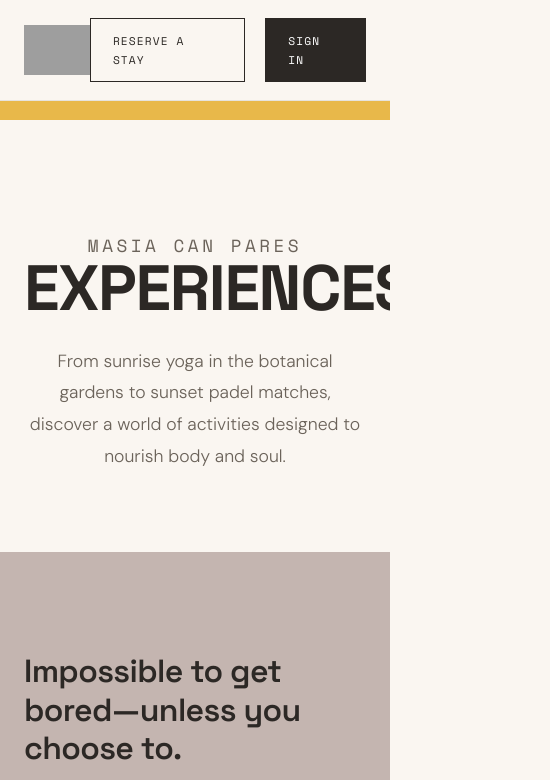
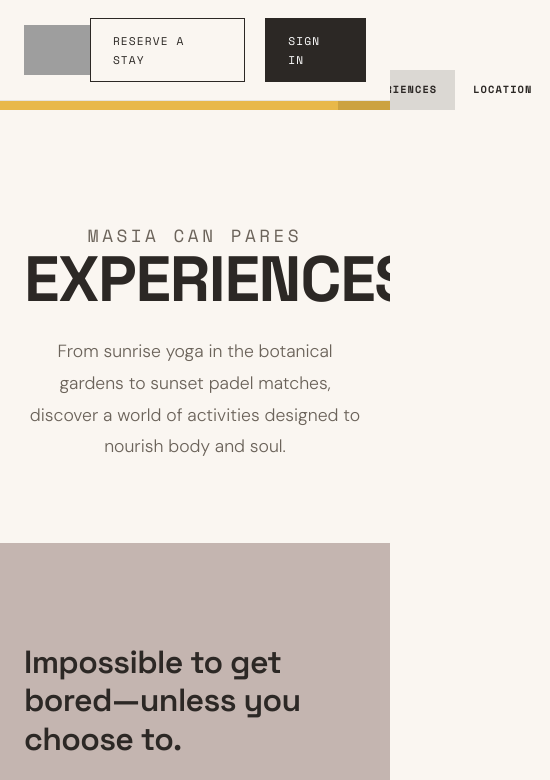
Before and after one commit to martinoh-ai/cp, a plain HTML site: page experiences.html in a window 390 px wide. Shown: the top 780 px of the page, 550 px wide, since content can reach past the window. Drawn offline with nearby package versions, Linux system fonts and the light colour scheme; grey boxes are pictures that could not be loaded.

Commit message:
Add files via upload

```diff
--- a/experiences.html
+++ b/experiences.html
@@ -5,13 +5,11 @@
     <meta name="viewport" content="width=device-width, initial-scale=1.0">
     <title>Experiences | Masia Can Pares - Activities, Wellness & Adventures near Barcelona</title>
     <meta name="description" content="Discover experiences at Masia Can Pares: cycling routes, hiking trails, yoga sessions, padel at CPI Roquetes, climbing, wellness treatments, and cultural visits to Sitges and Vilanova museums.">
-
     <!-- Fonts: Space Grotesk (similar to Boogy Brut), Space Mono (similar to Suisse Int'l Mono), DM Sans (similar to Neue Montreal) -->
     <link rel="preconnect" href="https://fonts.googleapis.com">
     <link rel="preconnect" href="https://fonts.gstatic.com" crossorigin>
     <link href="https://fonts.googleapis.com/css2?family=Space+Grotesk:wght@400;500;600;700&family=Space+Mono:wght@400;700&family=DM+Sans:ital,wght@0,300;0,400;0,500;1,300&display=swap" rel="stylesheet">
     <link rel="icon" type="image/png" href="https://images.squarespace-cdn.com/content/v1/66d829452bae803f6b32068e/8fb7c7fc-6e43-406c-b1c0-a65a59062cf6/CanPares_2-01.png?format=100w">
-
     <style>
         :root {
             --color-cream: #FAF6F1;
@@ -23,13 +21,11 @@
             --color-charcoal: #2C2825;
             --color-text: #2C2825;
             --color-text-light: #6B635A;
-
             /* Font families - approximating the requested fonts with Google Fonts */
             --font-display: 'Space Grotesk', sans-serif; /* Similar to Boogy Brut Poster */
             --font-mono: 'Space Mono', monospace; /* Similar to Suisse Int'l Mono */
             --font-body: 'DM Sans', sans-serif; /* Similar to Neue Montreal */
         }
-
         *, *::before, *::after { margin: 0; padding: 0; box-sizing: border-box; }
         html { scroll-behavior: smooth; }
         body {
@@ -41,7 +37,6 @@
         }
         img { max-width: 100%; height: auto; display: block; }
         a { color: inherit; text-decoration: none; }
-
         h1 {
             font-family: var(--font-display);
             font-weight: 700;
@@ -59,14 +54,11 @@
             font-family: var(--font-display);
             font-weight: 600;
         }
-
         .container { max-width: 1400px; margin: 0 auto; padding: 0 clamp(24px, 5vw, 60px); }
-
         /* Header */
         .header { position: fixed; top: 0; left: 0; right: 0; z-index: 1000; padding: 18px 0; background: var(--color-cream); border-bottom: 1px solid rgba(0,0,0,0.08); }
         .header__inner { display: flex; justify-content: space-between; align-items: center; }
         .header__logo img { height: 50px; width: auto; }
-
         .header__right { display: flex; align-items: center; gap: 20px; }
         .header__link { font-family: var(--font-mono); font-size: 0.7rem; letter-spacing: 0.12em; text-transform: uppercase; }
         .header__lang { font-family: var(--font-mono); font-size: 0.7rem; letter-spacing: 0.1em; text-transform: uppercase; display: flex; align-items: center; gap: 4px; }
@@ -77,14 +69,11 @@
         /* Secondary Nav - Gold */
         .section-nav { position: sticky; top: 70px; z-index: 999; background: var(--color-mustard); }
         .section-nav__inner { display: flex; justify-content: center; }
-        .section-nav__links { display: flex; list-style: none; overflow-x: auto; scrollbar-width: none; margin: 0; padding: 0; }
-        .section-nav__links::-webkit-scrollbar { display: none; }
-        .section-nav__links li { display: flex; }
-        .section-nav__links::-webkit-scrollbar { display: none; }
-        .section-nav__link { display: flex; align-items: center; padding: 18px 35px; font-family: var(--font-mono); font-size: 0.75rem; font-weight: 700; letter-spacing: 0.1em; text-transform: uppercase; color: var(--color-charcoal); white-space: nowrap; }
+        .section-nav__links { display: flex; list-style: none; margin: 0; padding: 0; }
+        .section-nav__links li { display: flex; align-items: center; }
+        .section-nav__link { padding: 15px 35px 19px; font-family: var(--font-mono); font-size: 0.75rem; font-weight: 700; letter-spacing: 0.1em; text-transform: uppercase; color: var(--color-charcoal); white-space: nowrap; line-height: 1; }
         .section-nav__link:hover { background: rgba(0,0,0,0.08); }
         .section-nav__link.active { background: rgba(0,0,0,0.12); }
-
         /* Page Hero */
         .page-hero {
             padding: 180px 0 80px;
@@ -113,7 +102,6 @@
             margin: 0 auto;
             line-height: 1.8;
         }
-
         /* Intro Section */
         .intro-exp { padding: 100px 0; background: var(--color-mauve); }
         .intro-exp__grid { display: grid; grid-template-columns: 1fr 1fr; gap: 80px; align-items: center; }
@@ -212,7 +200,6 @@
             text-transform: uppercase;
             line-height: 1.4;
         }
-
         /* Experience Section Base */
         .exp-section {
             padding: 100px 0;
@@ -221,7 +208,6 @@
         .exp-section--sage { background: var(--color-sage); }
         .exp-section--mustard { background: var(--color-mustard); }
         .exp-section--mauve { background: var(--color-mauve); }
-
         .exp-section__header {
             text-align: center;
             margin-bottom: 60px;
@@ -251,7 +237,6 @@
             max-width: 580px;
             margin: 0 auto;
         }
-
         /* Activity Cards */
         .activities {
             display: grid;
@@ -315,7 +300,6 @@
             height: 16px;
             color: var(--color-terracotta);
         }
-
         /* Routes Section - Dark */
         .routes {
             padding: 100px 0;
@@ -390,7 +374,6 @@
             opacity: 0.6;
             line-height: 1.6;
         }
-
         /* Wellness Section - Sage */
         .wellness {
             padding: 100px 0;
@@ -452,7 +435,6 @@
             object-fit: cover;
             min-height: 500px;
         }
-
         /* Culture Section */
         .culture {
             padding: 100px 0;
@@ -513,7 +495,6 @@
             color: var(--color-text-light);
             line-height: 1.6;
         }
-
         /* CTA */
         .cta {
             padding: 100px 0;
@@ -548,7 +529,6 @@
             color: var(--color-charcoal);
             font-weight: 700;
         }
-
         /* Footer */
         .footer { background: var(--color-charcoal); color: white; padding: 60px 0 30px; text-align: center; border-top: 1px solid rgba(255,255,255,0.1); }
         .footer__logo { display: block; margin-bottom: 25px; }
@@ -557,7 +537,6 @@
         .footer__link { font-family: var(--font-mono); font-size: 0.7rem; letter-spacing: 0.1em; text-transform: uppercase; opacity: 0.6; }
         .footer__link:hover { opacity: 1; }
         .footer__bottom { padding-top: 30px; border-top: 1px solid rgba(255,255,255,0.1); font-size: 0.75rem; opacity: 0.4; }
-
         @media (max-width: 1024px) {
             .intro-exp__grid, .intro__grid, .wellness__grid { grid-template-columns: 1fr; }
             .routes__grid { grid-template-columns: 1fr 1fr; }
@@ -566,7 +545,7 @@
         }
         @media (max-width: 768px) {
             .header__link, .header__lang { display: none; }
-            .section-nav__link { padding: 16px 18px; font-size: 0.65rem; }
+            .section-nav__link { padding: 14px 18px 16px; font-size: 0.65rem; }
             .intro__stats { flex-wrap: wrap; gap: 25px; }
             .routes__grid { grid-template-columns: 1fr; }
             .culture__grid { grid-template-columns: 1fr; }
@@ -587,7 +566,6 @@
             </div>
         </div>
     </header>
-
     <nav class="section-nav">
         <div class="section-nav__inner">
             <ul class="section-nav__links">
@@ -601,7 +579,6 @@
             </ul>
         </div>
     </nav>
-
     <section class="page-hero">
         <div class="container">
             <p class="page-hero__overline">Masia Can Pares</p>
@@ -609,7 +586,6 @@
             <p>From sunrise yoga in the botanical gardens to sunset padel matches, discover a world of activities designed to nourish body and soul.</p>
         </div>
     </section>
-
     <!-- Intro Section -->
     <section class="intro-exp">
         <div class="container">
@@ -634,9 +610,7 @@
             </div>
         </div>
     </section>
-
     <!-- Outdoor Activities - Cream -->
-
     <section class="culture">
         <div class="container">
             <div class="culture__header">
@@ -677,7 +651,6 @@
             </div>
         </div>
     </section>
-
     <section class="wellness">
         <div class="container">
             <div class="wellness__grid">
@@ -685,7 +658,6 @@
                     <h2>Body & Soul</h2>
                     <h3>Wellness Experiences</h3>
                     <p class="wellness__text">Transform your stay into a journey of renewal. We can arrange personalized wellness experiences from private yoga sessions in the garden to professional massage treatments and facials with expert therapists.</p>
-
                     <div class="wellness__services">
                         <div class="wellness__service">
                             <div class="wellness__service-icon">
@@ -731,9 +703,7 @@
             </div>
         </div>
     </section>
-
     <!-- Culture Section -->
-
     <section class="exp-section exp-section--cream">
         <div class="container">
             <div class="exp-section__header">
@@ -743,7 +713,6 @@
                 <h1 class="exp-section__title">Outdoor Adventures</h1>
                 <p class="exp-section__subtitle">The surrounding countryside offers endless possibilities for cycling, running, and hiking. We provide detailed routes and maps for all fitness levels.</p>
             </div>
-
             <div class="activities">
                 <div class="activity">
                     <span class="activity__number">01</span>
@@ -758,7 +727,6 @@
                         All Fitness Levels
                     </div>
                 </div>
-
                 <div class="activity">
                     <span class="activity__number">02</span>
                     <h3 class="activity__title">Trail Running & Jogging</h3>
@@ -772,7 +740,6 @@
                         Pro Athletics Track Nearby
                     </div>
                 </div>
-
                 <div class="activity">
                     <span class="activity__number">03</span>
                     <h3 class="activity__title">Nature Walks & Hiking</h3>
@@ -789,7 +756,6 @@
             </div>
         </div>
     </section>
-
     <!-- Routes Section - Dark -->
     <section class="routes">
         <div class="container">
@@ -829,7 +795,6 @@
             </div>
         </div>
     </section>
-
     <!-- Sports Section - Mustard -->
     <section class="exp-section exp-section--mustard">
         <div class="container">
@@ -840,7 +805,6 @@
                 <h1 class="exp-section__title">Sports & Training</h1>
                 <p class="exp-section__subtitle">World-class facilities just minutes away. From padel to climbing, train like a pro in the Catalan sunshine.</p>
             </div>
-
             <div class="activities">
                 <div class="activity">
                     <span class="activity__number">01</span>
@@ -855,7 +819,6 @@
                         Pro Coaches Available
                     </div>
                 </div>
-
                 <div class="activity">
                     <span class="activity__number">02</span>
                     <h3 class="activity__title">Indoor Climbing Wall</h3>
@@ -869,7 +832,6 @@
                         All Levels Welcome
                     </div>
                 </div>
-
                 <div class="activity">
                     <span class="activity__number">03</span>
                     <h3 class="activity__title">Athletics Track</h3>
@@ -886,7 +848,6 @@
             </div>
         </div>
     </section>
-
     <!-- Wellness Section - Sage -->
     <section class="cta">
         <div class="container">
@@ -896,7 +857,6 @@
             <a href="https://www.masiacanpares.com/contact" class="cta__btn">Get in Touch</a>
         </div>
     </section>
-
     <footer class="footer">
         <div class="container">
             <a href="index.html" class="footer__logo"><img src="https://images.squarespace-cdn.com/content/v1/66d829452bae803f6b32068e/8fb7c7fc-6e43-406c-b1c0-a65a59062cf6/CanPares_2-01.png?format=500w" alt="Can Pares"></a>
```
Also changed, not shown: index.html (+4 -5 lines).
